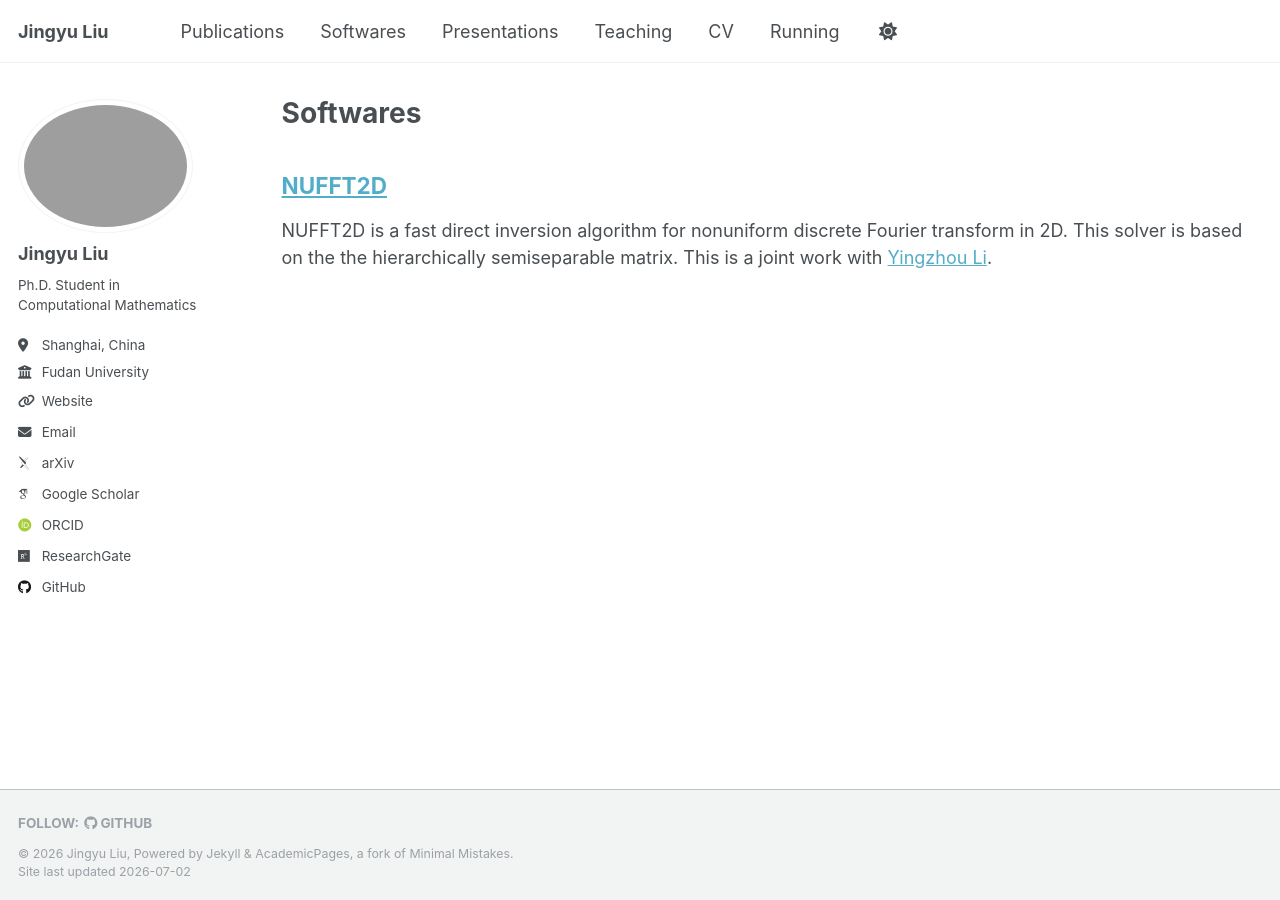
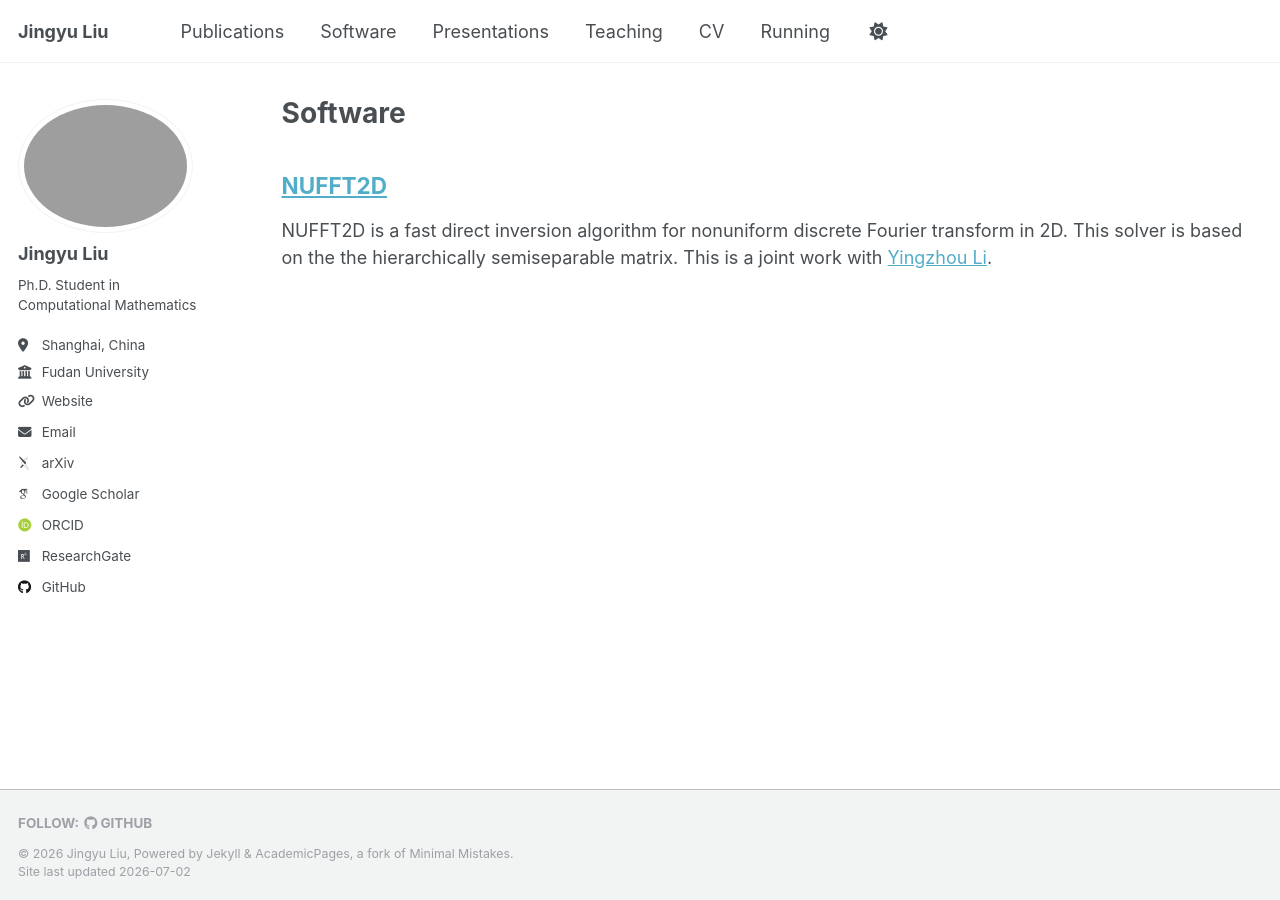
Before and after one commit to JingyuLiuMath/JingyuLiuMath.github.io, a Jekyll site: the page built from _pages/software.md, in a window 1280 px wide. Built offline with Jekyll 4.4.1, drawn with Linux system fonts in a browser that asks for light colours; some web fonts are replaced.

Commit message:
update software

```diff
--- a/_data/navigation.yml
+++ b/_data/navigation.yml
@@ -11,8 +11,8 @@ main:
   - title: "Publications"
     url: /publications/
 
-  - title: "Softwares"
-    url: /softwares/
+  - title: "Software"
+    url: /software/
 
   - title: "Presentations"
     url: /presentations/
--- a/_pages/softwares.md
+++ b/_pages/software.md
@@ -1,7 +1,7 @@
 ---
 layout: archive
-title: "Softwares"
-permalink: /softwares/
+title: "Software"
+permalink: /software/
 author_profile: true
 ---
 
```
